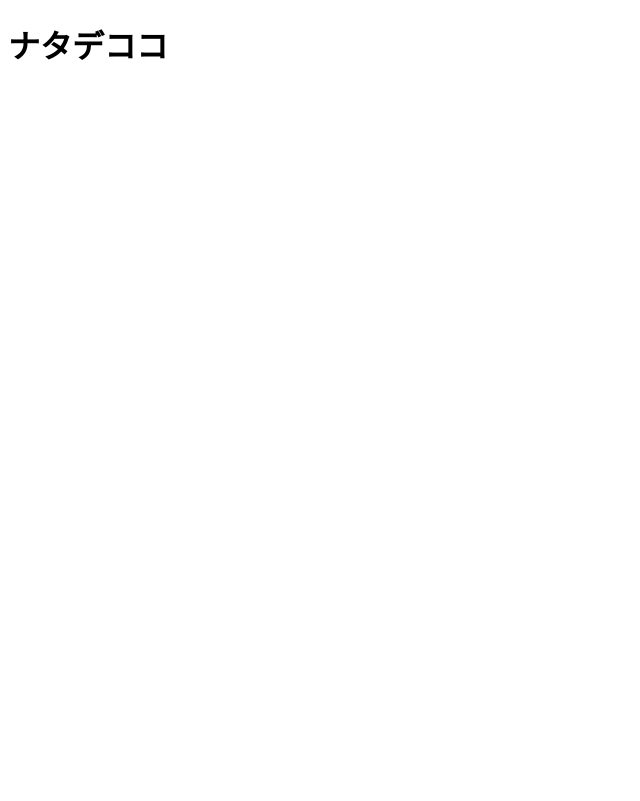
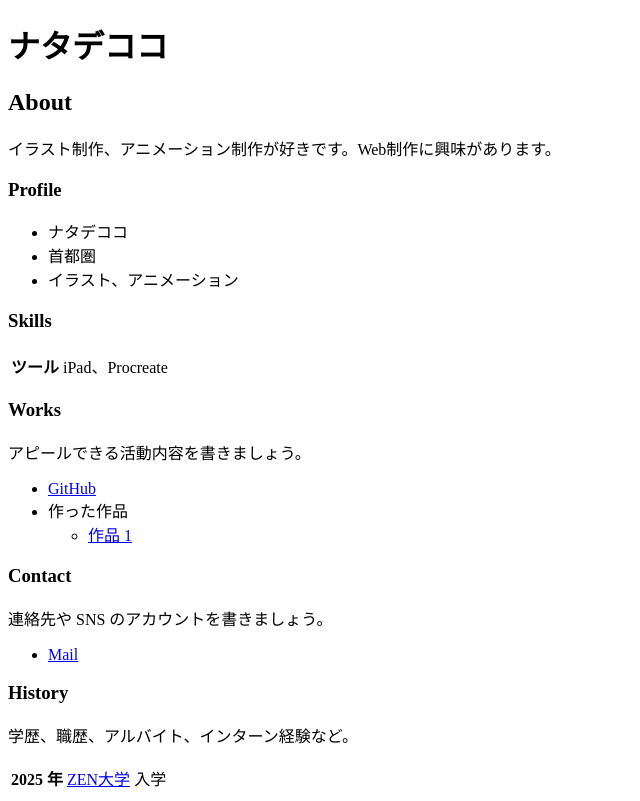
Before and after one commit to natadecoco-55/natadecoco-55.github.io, a plain HTML site: page index.html in a window 1280 px wide. Shown: the whole page, without its empty margins (0-640 px from the left). Drawn offline with Linux system fonts and the light colour scheme.

Commit message:
ポートフォリオに必要な情報を追加

```diff
--- a/index.html
+++ b/index.html
@@ -7,5 +7,52 @@
   </head>
   <body>
     <h1>ナタデココ</h1>
+
+    <h2>About</h2>
+    <p>
+      イラスト制作、アニメーション制作が好きです。Web制作に興味があります。
+    </p>
+
+    <h3>Profile</h3>
+    <ul>
+      <li>ナタデココ</li>
+      <li>首都圏</li>
+      <li>イラスト、アニメーション</li>
+    </ul>
+
+    <h3>Skills</h3>
+    <table>
+      <tr>
+        <th>ツール</th>
+        <td>iPad、Procreate</td>
+      </tr>
+    </table>
+
+    <h3>Works</h3>
+    <p>アピールできる活動内容を書きましょう。</p>
+    <ul>
+      <li><a href="https://github.com/">GitHub</a></li>
+      <li>
+        作った作品
+        <ul>
+          <li><a href="https://example.com/">作品 1</a></li>
+        </ul>
+      </li>
+    </ul>
+
+    <h3>Contact</h3>
+    <p>連絡先や SNS のアカウントを書きましょう。</p>
+    <ul>
+      <li><a href="257zs54976@zen.student.ac.jp">Mail</a></li>
+    </ul>
+
+    <h3>History</h3>
+    <p>学歴、職歴、アルバイト、インターン経験など。</p>
+    <table>
+      <tr>
+        <th>2025 年</th>
+        <td><a href="https://zen.ac.jp/">ZEN大学</a> 入学</td>
+      </tr>
+    </table>
   </body>
 </html>
```
